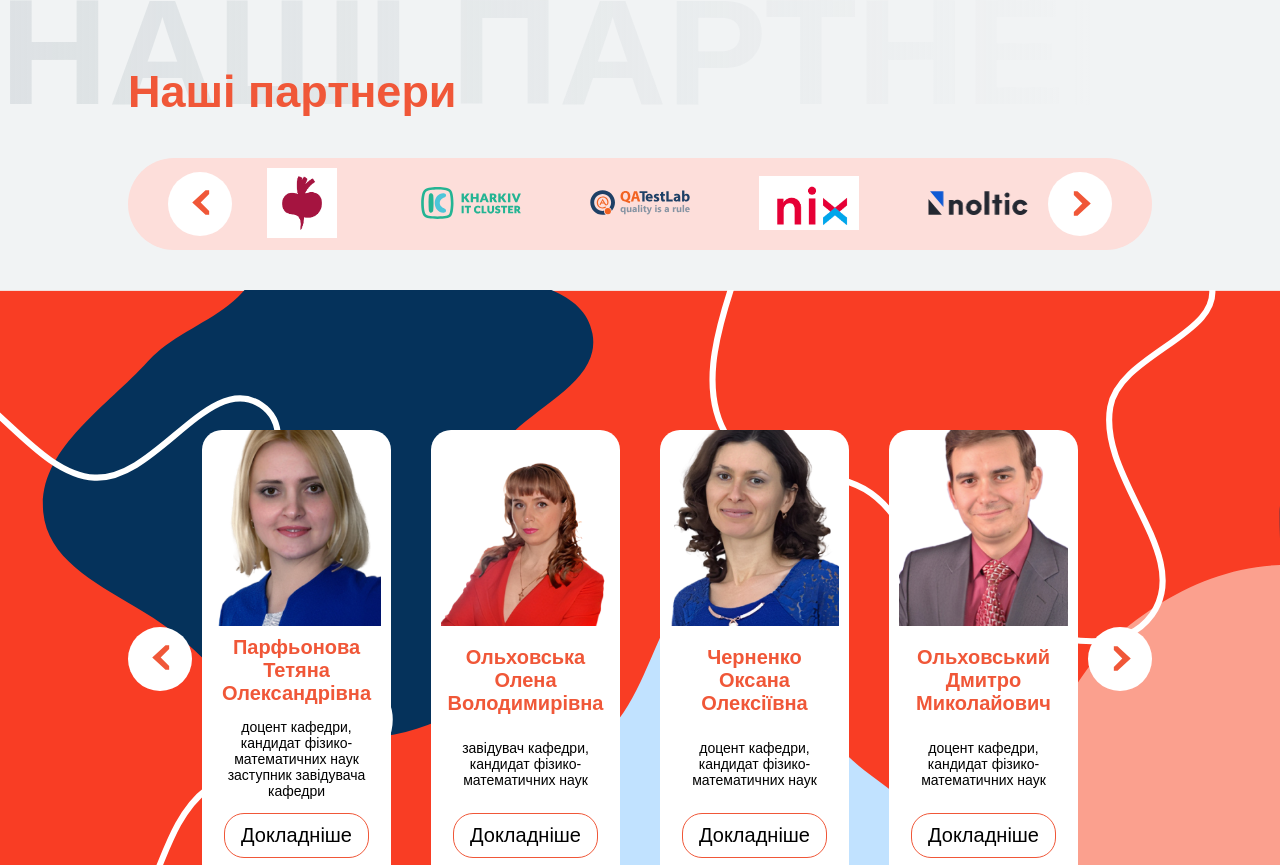
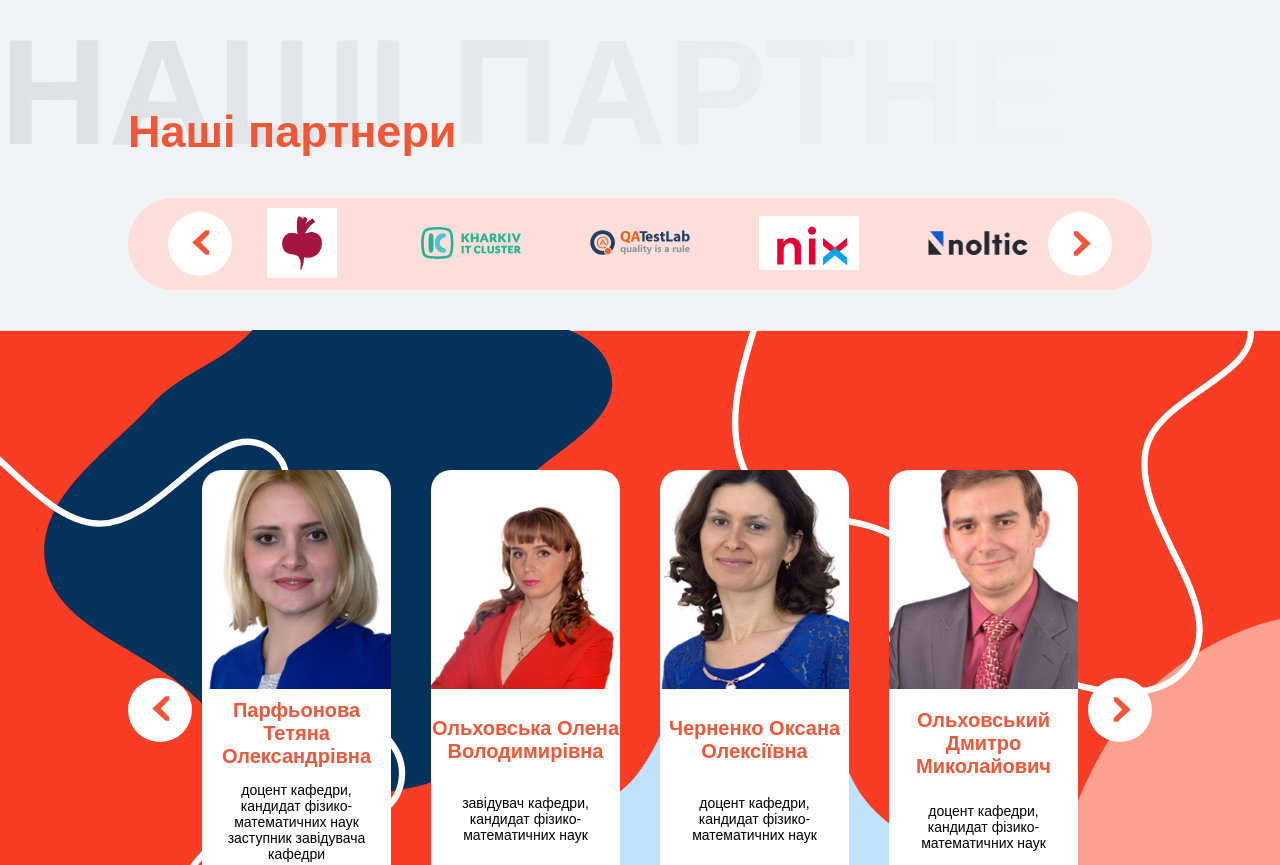
Before and after one commit to vlad-blip/mathmodel, a Next.js app: page / in a window 1280 px wide. Shown: the part 1935-2800 px from the top of the page. Built offline with nearby package versions, Linux system fonts and the light colour scheme; no server answers; the database is empty.

Commit message:
Improved compatibility with older browsers

```diff
--- a/components/DepartmentStaff/Staff.module.scss
+++ b/components/DepartmentStaff/Staff.module.scss
@@ -1,6 +1,7 @@
 @use "@/styles/variables.scss" as v;
 
 .container {
+  max-width: 26rem;
   background-color: white;
   height: 100%;
   display: flex;
@@ -9,7 +10,6 @@
   text-align: center;
   border-radius: 20px;
   padding-bottom: 3rem;
-  padding-inline: 1rem;
   justify-content: space-between;
 
   & > :global(.h-3) {
@@ -24,8 +24,8 @@
 
 .description {
   font-size: 1.4rem;
-  padding-inline: 1rem;
-  margin-block: 1em;
+  padding: 0 1rem;
+  margin: 1em 0;
 }
 
 .img {
--- a/components/Navigation/NavButton.module.scss
+++ b/components/Navigation/NavButton.module.scss
@@ -18,7 +18,7 @@
   @media (max-width: 1024px) {
     & {
       font-size: 1.8rem;
-      padding-inline: 0.3em;
+      padding: 0 0.3em 0 0.3em;
     }
   }
   @media (max-width: 768px) {
--- a/components/Partners/Partners.module.scss
+++ b/components/Partners/Partners.module.scss
@@ -10,7 +10,7 @@
 
   @media (max-width: 768px) {
     & {
-      padding-inline: 1.5rem;
+      padding: 0 1.5rem 0 1.5rem;
     }
   }
 }
--- a/layout/Footer/Footer.module.scss
+++ b/layout/Footer/Footer.module.scss
@@ -11,7 +11,7 @@
     justify-content: center;
     justify-items: center;
     row-gap: 4rem;
-    margin-inline: auto;
+    margin: 0 auto;
 
     @media (max-width: 1440px) {
       & {
--- a/styles/Home.module.scss
+++ b/styles/Home.module.scss
@@ -2,7 +2,7 @@
 
 .section {
   position: relative;
-  padding-block: 10rem 4rem;
+  padding: 10rem 0 4rem 0;
   overflow: hidden;
 }
 
@@ -17,7 +17,7 @@
 .contact {
   width: fit-content;
   background-color: white;
-  padding-block: 1rem 1.5rem 1rem 2rem;
+  padding: 1rem 1.5rem 1rem 2rem;
   margin: 1rem 0;
   position: relative;
 
```
